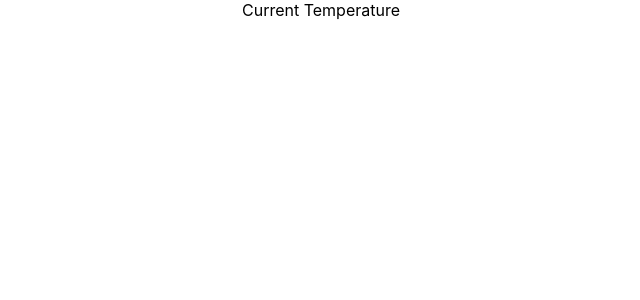
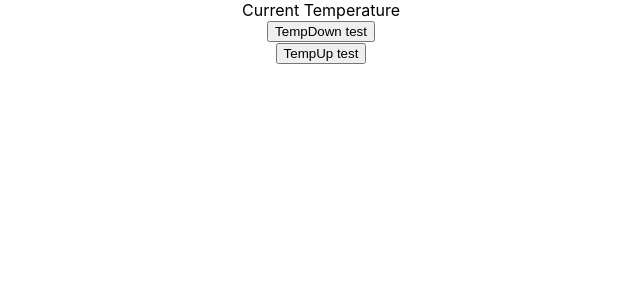
Before and after one commit to Sransonette/passive_homes_ui, a React (Create React App) app: page / in a window 1280 px wide. Shown: the top 300 px of the page, without its empty margins (319-959 px from the left). Built offline with nearby package versions, Linux system fonts and the light colour scheme.

Commit message:
add button to test exporting and importing works. No button funtion yet

```diff
--- a/src/components/tempDown.js
+++ b/src/components/tempDown.js
@@ -0,0 +1,17 @@
+import React, { Component } from 'react'
+
+class TempDown extends Component {
+
+    render() {
+        return (
+            <div className={"tempUp"}>
+                <button>TempDown test</button>
+            </div>
+        )
+    }
+
+
+
+}
+
+export default TempDown;
--- a/src/components/tempUp.js
+++ b/src/components/tempUp.js
@@ -5,7 +5,15 @@ class TempUp extends Component {
 
 
 
+    render() {
+        return (
+            <div className={"tempUp"}>
+                <button>TempUp test</button>
+            </div>
+        )
+    }
+
 
 }
 
-Export default TempUp
+export default TempUp;
--- a/src/containers/ButtonsContainer.js
+++ b/src/containers/ButtonsContainer.js
@@ -1,5 +1,7 @@
 import React, { Component } from 'react'
 import Temp from '../components/Temperature.js'
+import TempDown from '../components/tempDown'
+import TempUp from '../components/tempUp'
 
 class ButtonsContainer extends Component {
 
@@ -7,6 +9,8 @@ class ButtonsContainer extends Component {
         return(
             <div>
             <Temp/>
+            <TempDown/>
+            <TempUp/>
             </div>
         )
     }
```
